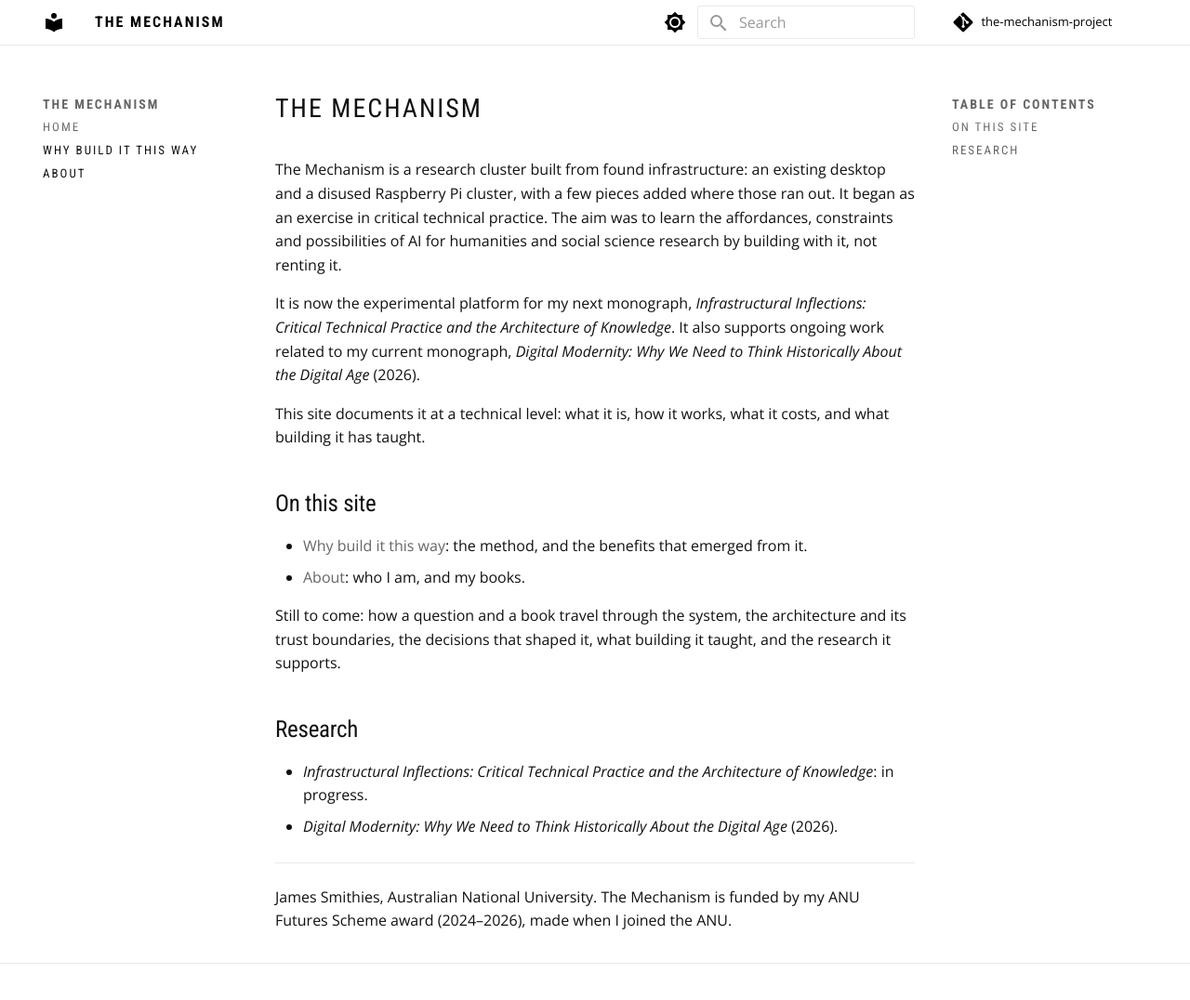
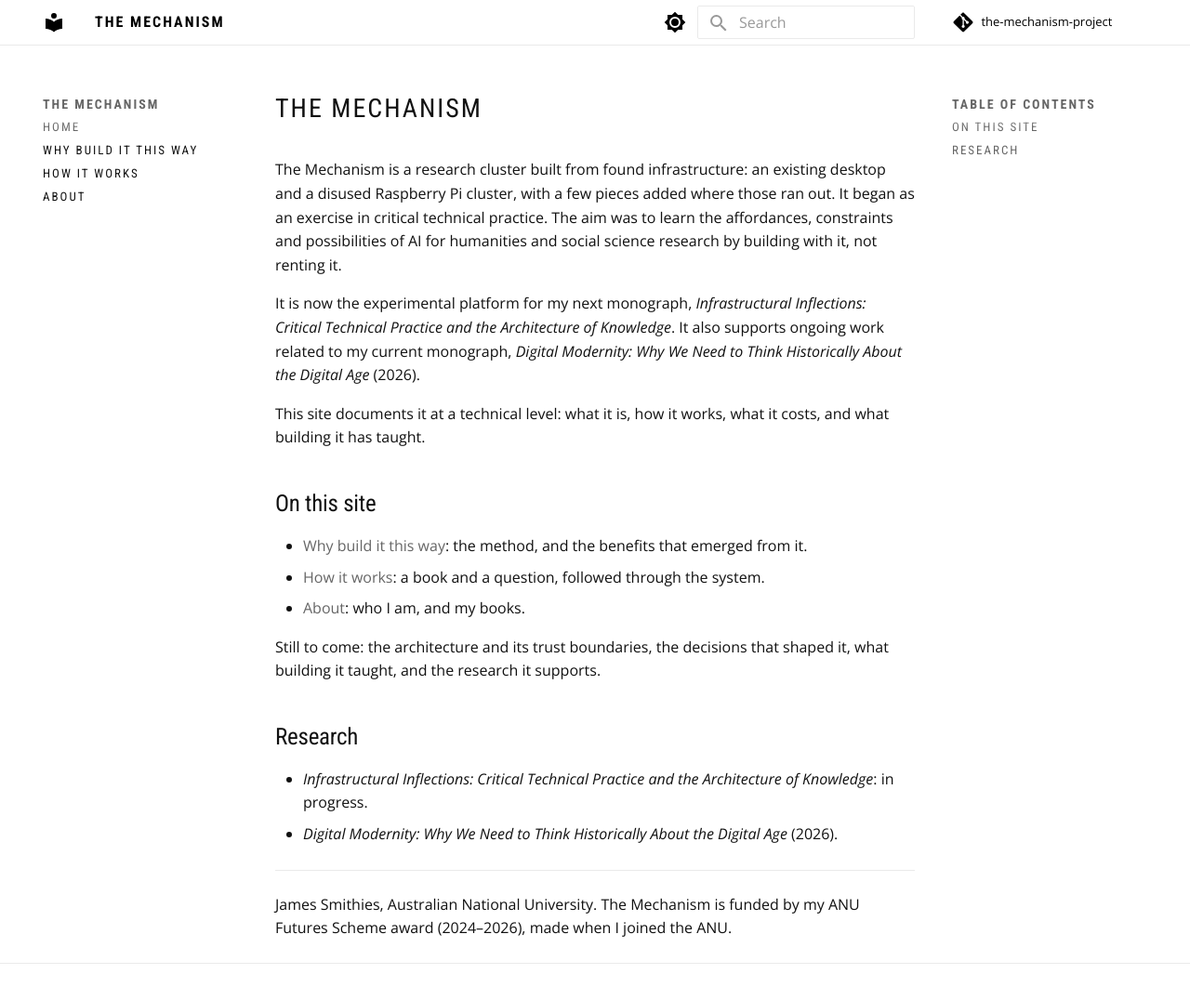
Before and after one commit to jamessmithies/the-mechanism-project, an MkDocs documentation site: the page built from docs/index.md, in a window 1280 px wide and 1081 px high. Shown: the top 1076 px of the window at 93% size. Built offline with MkDocs 1.6.1 and Material for MkDocs 9.7.7, drawn with Linux system fonts in a browser that asks for light colours; comment, search, counter and statistics services are not loaded.

Commit message:
How it works: a book and a question through the system, with Mermaid diagrams
Co-Authored-By: Claude Opus 5.5 <noreply@anthropic.com>

```diff
--- a/docs/index.md
+++ b/docs/index.md
@@ -13,16 +13,16 @@ current monograph, *Digital Modernity: Why We Need to Think Historically About t
 This site documents it at a technical level: what it is, how it works, what it costs, and what
 building it has taught.
 
-<!-- Video: embed here once published (YouTube, Vimeo or ANU hosting; GitHub Pages will not serve it). -->
+<!-- Introductory video: embed here once published (YouTube, Vimeo or ANU hosting; GitHub Pages will not serve it). -->
 
 ## On this site
 
 - [Why build it this way](why.md): the method, and the benefits that emerged from it.
+- [How it works](how-it-works.md): a book and a question, followed through the system.
 - [About](about.md): who I am, and my books.
 
-Still to come: how a question and a book travel through the system, the architecture and its
-trust boundaries, the decisions that shaped it, what building it taught, and the research it
-supports.
+Still to come: the architecture and its trust boundaries, the decisions that shaped it, what
+building it taught, and the research it supports.
 
 ## Research
 
--- a/mkdocs.yml
+++ b/mkdocs.yml
@@ -39,10 +39,16 @@ markdown_extensions:
   - attr_list
   - md_in_html
   - footnotes
+  - pymdownx.superfences:
+      custom_fences:
+        - name: mermaid
+          class: mermaid
+          format: !!python/name:pymdownx.superfences.fence_code_format
   - toc:
       permalink: true
 
 nav:
   - Home: index.md
   - Why build it this way: why.md
+  - How it works: how-it-works.md
   - About: about.md
```
Also changed, not shown: docs/how-it-works.md (added, +99 -0 lines).
